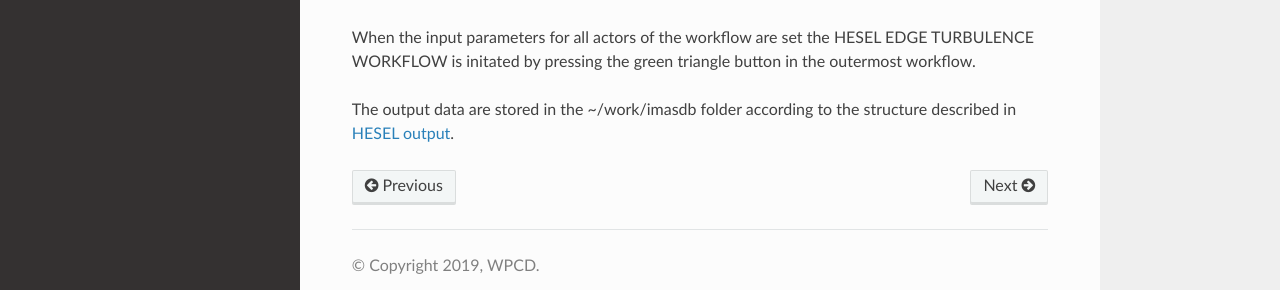
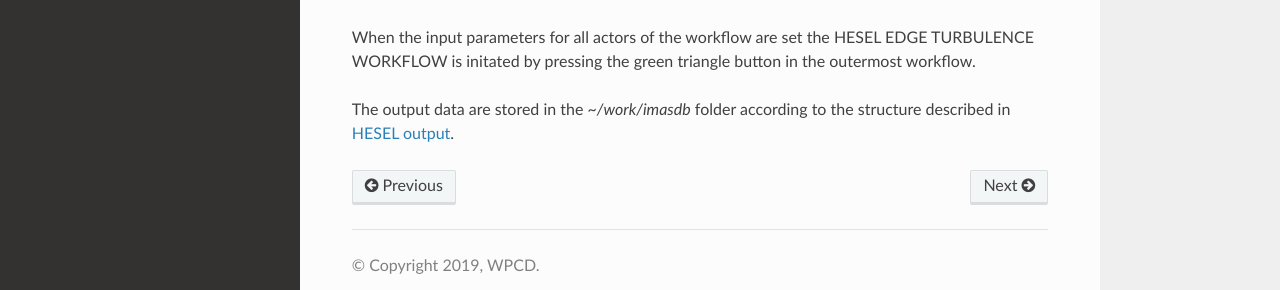
Before and after one commit to WPCD-Workflows/documentation, a Sphinx documentation site: the page built from source/turbulence.rst, in a window 1280 px wide and 900 px high, scrolled down 25552 px. Shown: the part 565-855 px from the top of the window. Built offline with Sphinx 7.4.7 and the Read the Docs theme 2.0.0, drawn with Linux system fonts in a browser that asks for light colours.

```diff
--- a/source/turbulence.rst
+++ b/source/turbulence.rst
@@ -928,7 +928,7 @@ Where the descriptions of the parameters is given in :ref:`HESEL input`.
 
 When the input parameters for all actors of the workflow are set the HESEL EDGE TURBULENCE WORKFLOW is initated by pressing the green triangle button in the outermost workflow.
 
-The output data are stored in the ~/work/imasdb folder according to the structure described in :ref:`HESEL output`.
+The output data are stored in the `~/work/imasdb` folder according to the structure described in :ref:`HESEL output`.
 
 .. ********************
 .. RENATE Documentation
```
